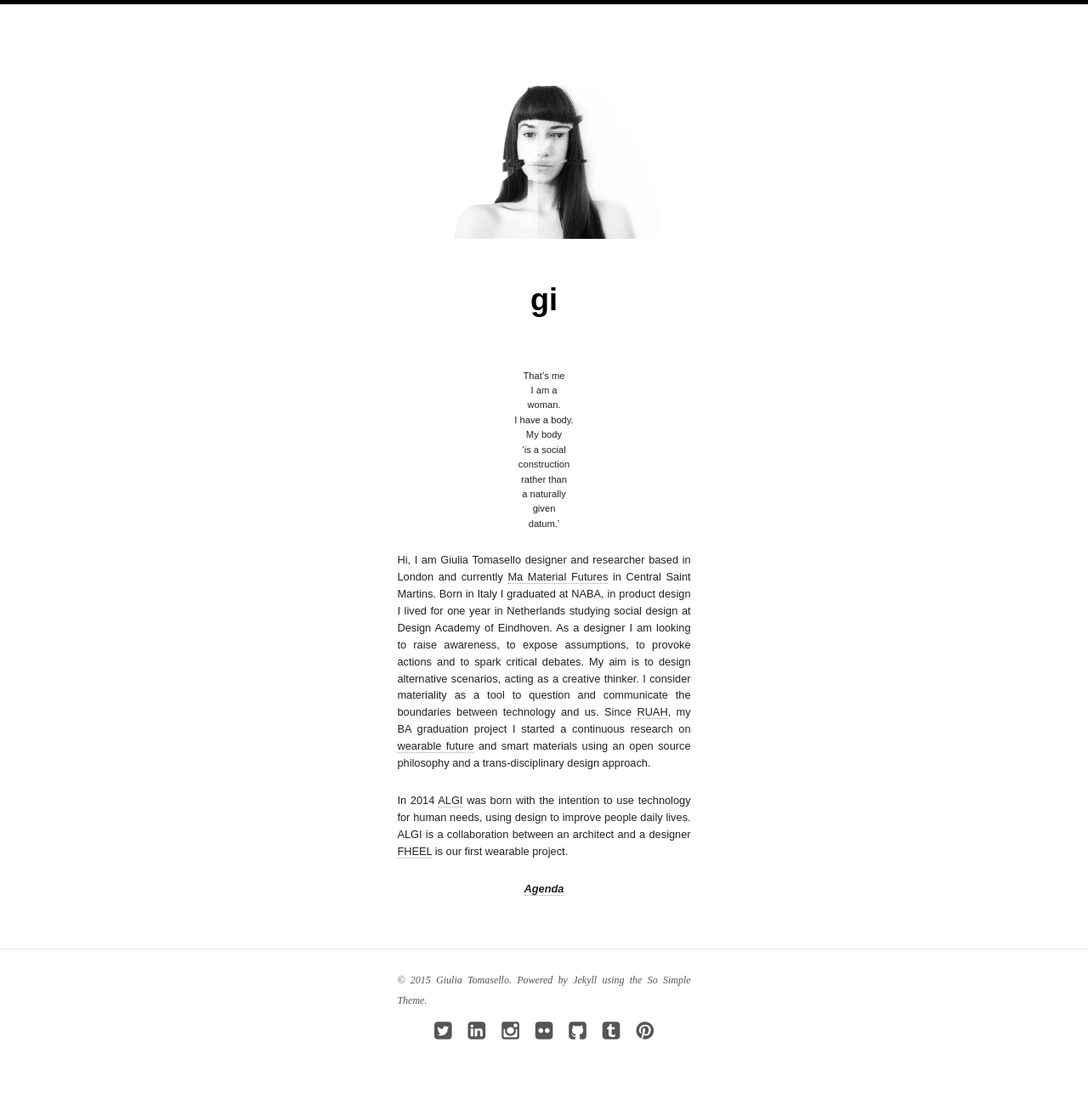
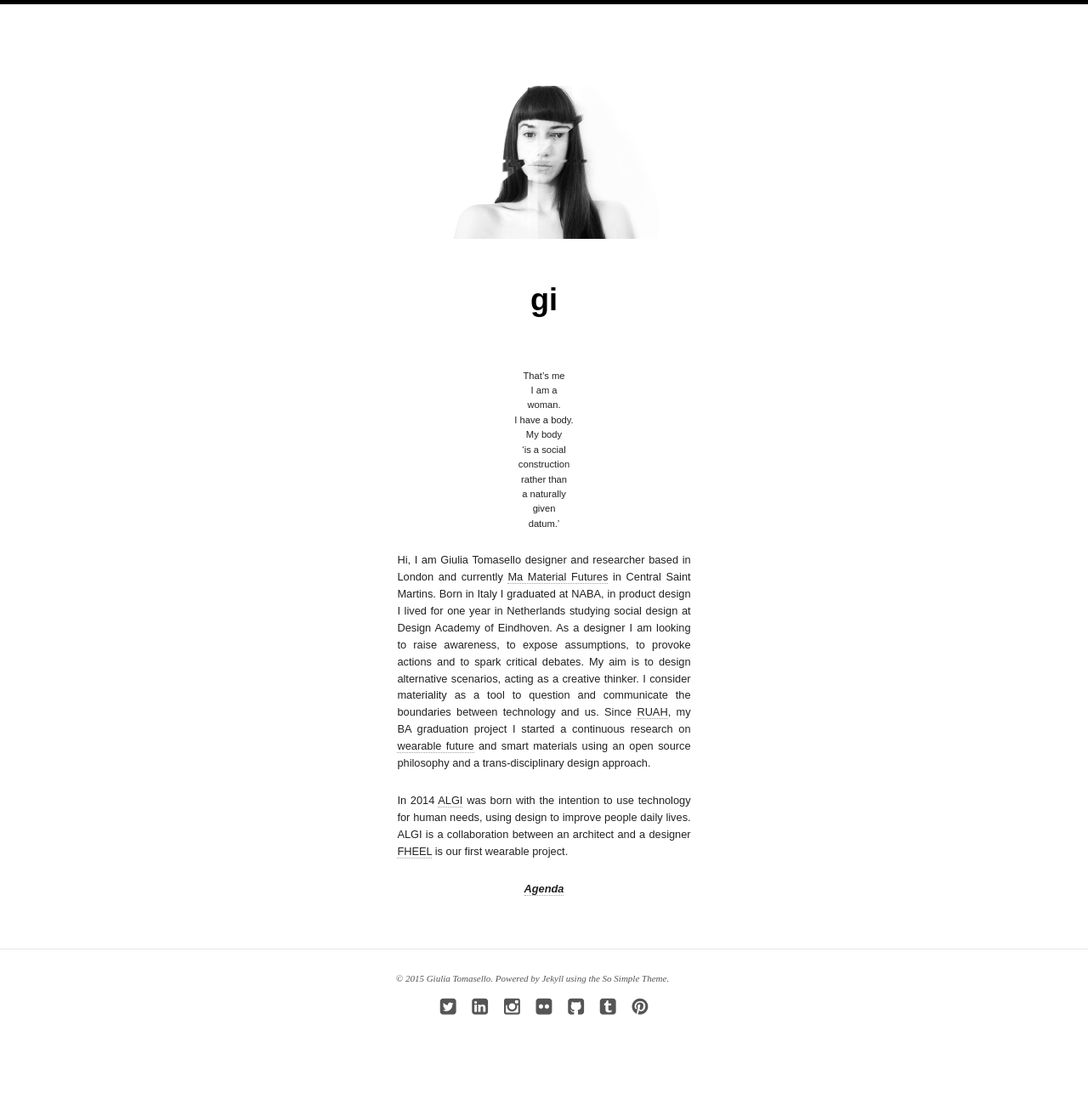
Before and after one commit to giuliatomasello/giuliatomasello.github.io, a Jekyll site: the page built from index.md, in a window 1280 px wide. Shown: the whole page at 85% size. Built offline with Jekyll 4.4.1, drawn with Linux system fonts in a browser that asks for light colours; nearby versions of some CDN libraries; after the commit the page ends 1279 px from its top, so only the background shows below that.

Commit message:
Fixed char size

```diff
--- a/_sass/_footer.scss
+++ b/_sass/_footer.scss
@@ -8,7 +8,7 @@
   text-align: justify;
   text-justify: inter-word;
   font-family: $alt-font;
-  @include font-size(12);
+  @include font-size(11);
   font-style: italic;
   color: lighten($text-color,20);
   a {
```
